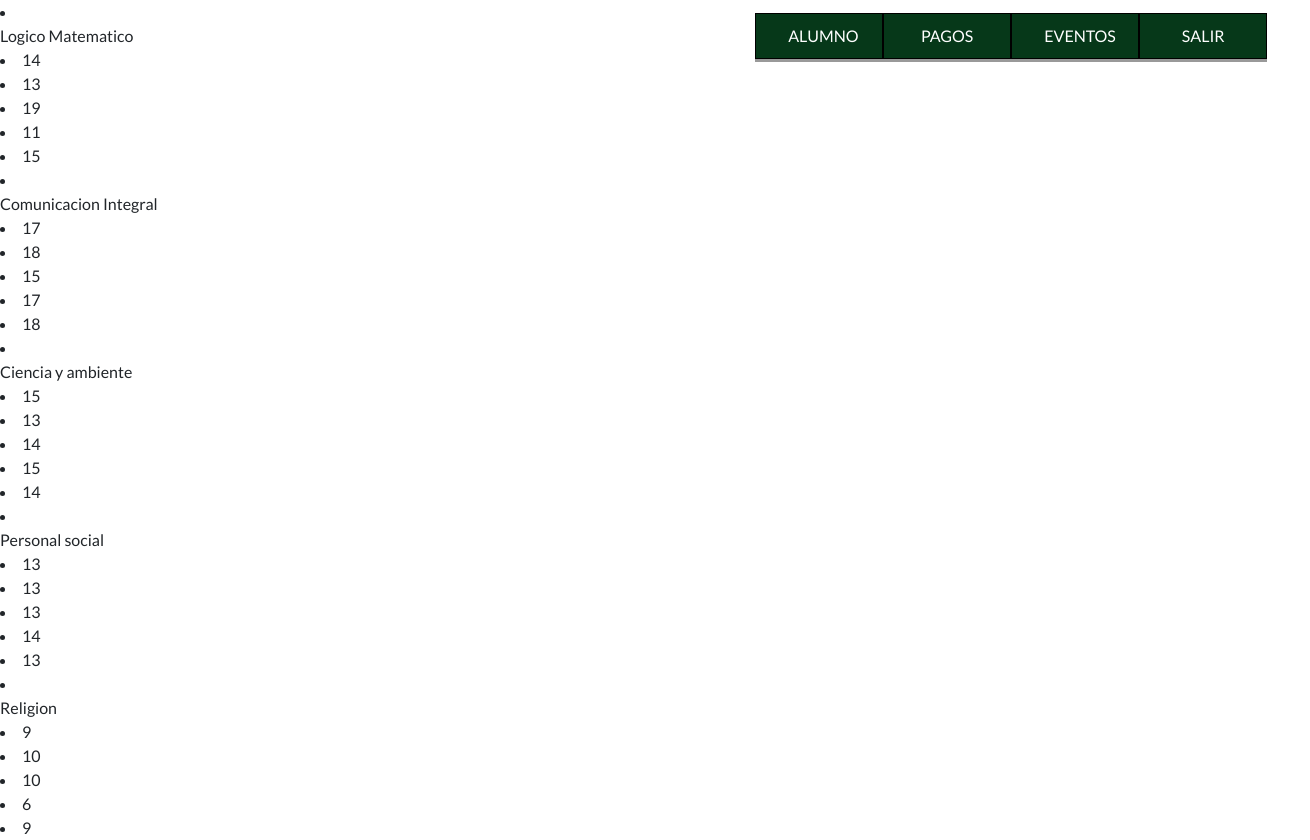
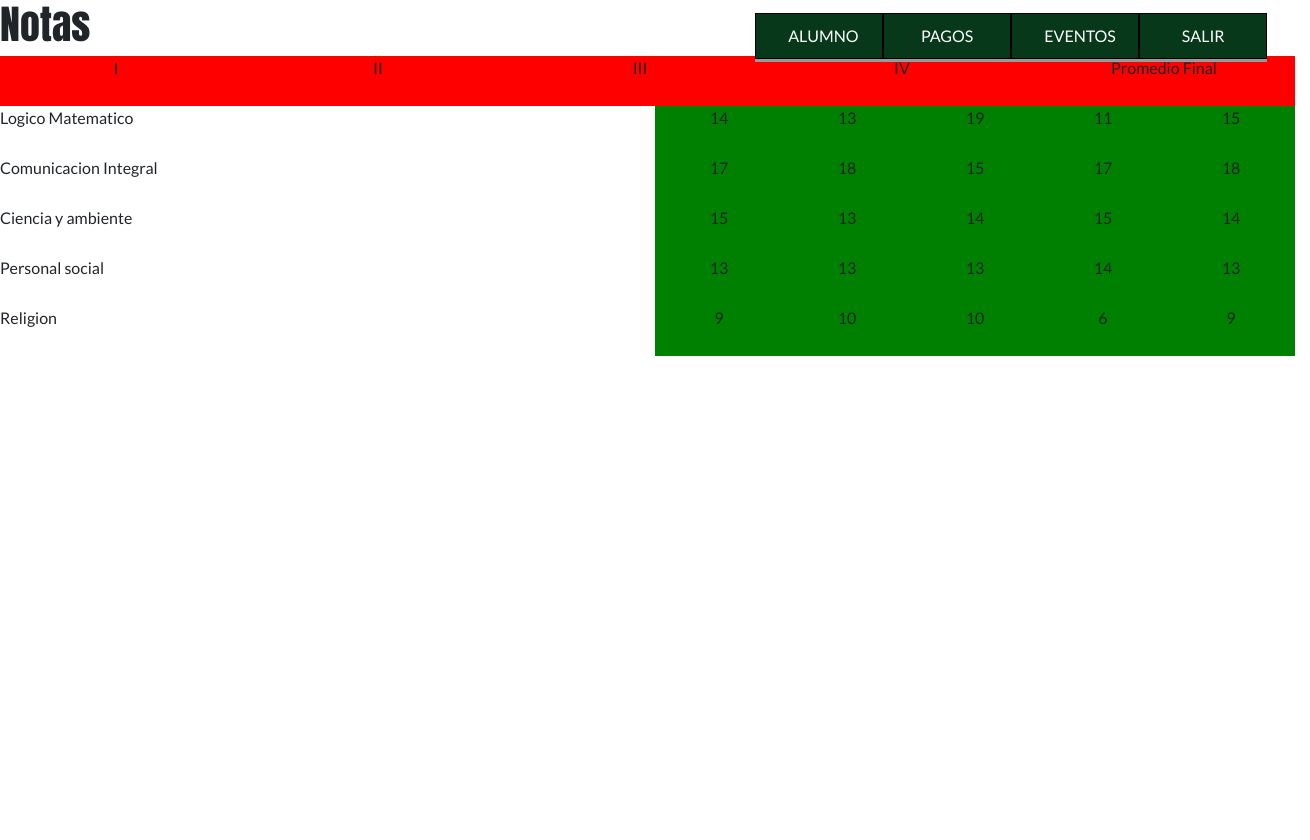
Before and after one commit to CiprianoBryan/Colegio, a React (Create React App) app: page /notas in a window 1280 px wide. Shown: the whole page, 1310 px wide, since content can reach past the window. After the commit the page ends 800 px from the top, so only its background shows below. Built offline with nearby package versions, Linux system fonts and the light colour scheme; data requests are answered from the project's data file.

Commit message:
added advance

```diff
--- a/src/components/CursoNotas.js
+++ b/src/components/CursoNotas.js
@@ -4,16 +4,16 @@ import './styles/CursoNotas.css';
 
 function CursoNotas(props) {
     return (
-		<div className="CursoNotas">
-			<div>
+		<div className="CursoNotas row">
+			<div className="courseName col">
 				{props.curso.name}
 			</div>
-			{
+			<div className="col row">{
 				props.curso.notas.map((nota, i) => (
-					<li key={i} className="CursoNotas_nota">{nota}</li>
+					<li key={i} className="CursoNotas_nota col">{nota}</li>
 				))
-			}
-			</div>
+			}</div>
+		</div>
 	);
 }
 
--- a/src/components/styles/CursoNotas.css
+++ b/src/components/styles/CursoNotas.css
@@ -0,0 +1,6 @@
+.CursoNotas_nota {
+	width: 10%;
+	height: 50px;
+	text-align: center;
+	background-color: green;
+}
--- a/src/global.css
+++ b/src/global.css
@@ -13,6 +13,10 @@ body {
 
 h1 {
 	font-family: 'Anton', sans-serif;
+}
+
+li, ul {
+	list-style-type: none;
 }
 
 a.link-unstyled {
--- a/src/pages/NotFound.js
+++ b/src/pages/NotFound.js
@@ -1,6 +1,8 @@
 import React from 'react';
+import visibilityModal from '../utils/VisibilityModal';
 
 function NotFound() {
+    visibilityModal('hidden');
     return (
         <h1>404: not Found</h1>
     );
--- a/src/pages/Notas.js
+++ b/src/pages/Notas.js
@@ -45,14 +45,23 @@ class Notas extends React.Component {
 		if (this.state.error) {
 			return <PageError error={this.state.error}/>
 		}
+		let periods = ['I', 'II', 'III', 'IV', 'Promedio Final'];
 		return (
-			<div className="Notas">{
-				this.state.data.map((curso, i) => (
-					<li key={i}>
-						<CursoNotas curso={curso}/>
-					</li>
-				))
-			}</div>
+			<div className="Notas">
+				<h1>Notas</h1>
+				<div className="row">{
+					periods.map((period, i) => (
+						<li key={i} className="labelPeriod col">{period}</li>
+					))
+				}</div>
+				{
+					this.state.data.map((curso, i) => (
+						<li key={i}>
+							<CursoNotas curso={curso}/>
+						</li>
+					))
+				}
+			</div>
 		);
 	}
 }
--- a/src/pages/styles/Notas.css
+++ b/src/pages/styles/Notas.css
@@ -0,0 +1,6 @@
+.labelPeriod {
+	width: 10%;
+	height: 50px;
+	text-align: center;
+	background-color: red;
+}
```
